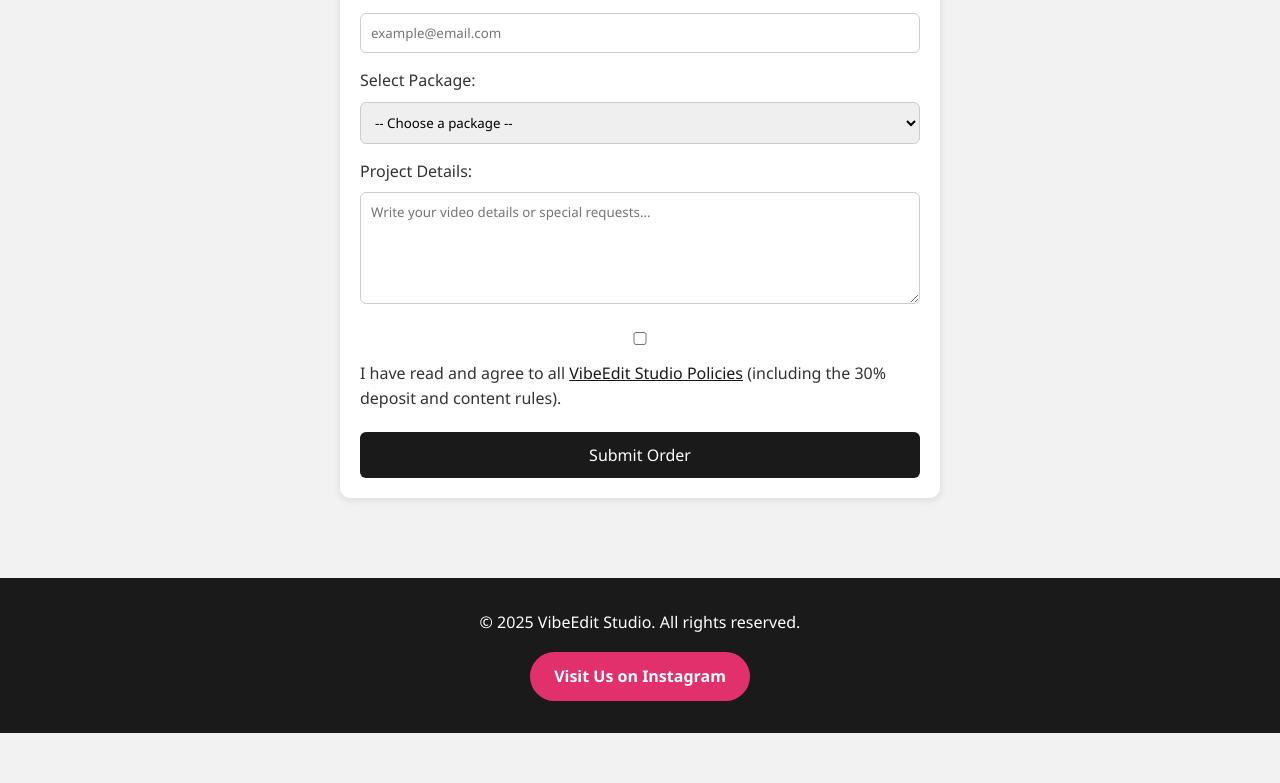
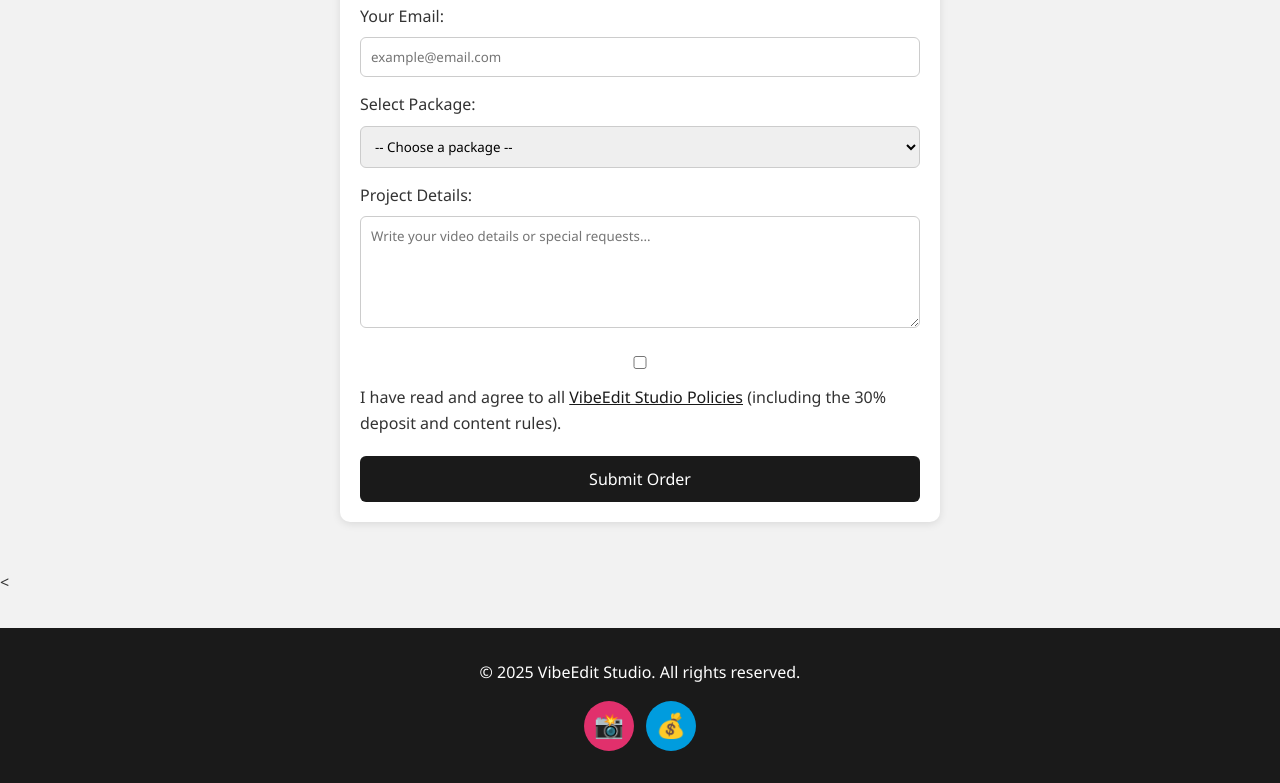
Before and after one commit to aakk3/VibeEditStudio, a plain HTML site: page index.html in a window 1280 px wide. Shown: the part 1721-2504 px from the top of the page. Before the commit the page ends 2454 px from the top, so only its background shows below. Drawn offline with Linux system fonts and the light colour scheme.

Commit message:
Restore original index.html content
Restored the original content of index.html after it was altered.

```diff
--- a/index.html
+++ b/index.html
@@ -58,7 +58,7 @@
     <div class="card"><h3>Standard</h3><p>Full YouTube video (5–10 min), 2 revisions<br>$5 per video</p></div>
     <div class="card"><h3>Premium</h3><p>Full service + thumbnails + captions + social cutdowns<br>$10 per video</p></div>
     <div class="card"><h3>Starter Plan</h3><p>5 edited videos per month<br><strong>$59.99 / month</strong></p></div>
-    <div class="card"><h3>Creator Plan</h3><p>10 edited videos per month<br><strong>$99.99 / month</strong></p></div>
+    <div class="card"><h3>Creator Plan</h3><p>10 edited videos per month + Thumbnails<br><strong>$99.99 / month</strong></p></div>
   </div>
 </section>
 
@@ -135,9 +135,23 @@ document.getElementById('orderForm').addEventListener('submit', function(e) {
 
 </section>
 
-<footer>
+<<footer>
   <p>&copy; 2025 VibeEdit Studio. All rights reserved.</p>
-  <a href="https://instagram.com/yourpage" class="insta-btn" target="_blank">Visit Us on Instagram</a>
+
+  <!-- Social / Pay Buttons -->
+  <div style="margin-top:1rem; display:flex; justify-content:center; gap:12px;">
+    <!-- Instagram Button -->
+    <a href="https://instagram.com/yourpage" target="_blank" rel="noopener"
+       style="display:flex; align-items:center; justify-content:center; width:50px; height:50px; background:#e1306c; border-radius:50%; color:white; font-size:24px; text-decoration:none; transition: transform 0.2s ease;">
+      <span style="font-family:Arial, sans-serif;">📸</span>
+    </a>
+
+    <!-- PayPal Button -->
+    <a href="https://www.paypal.com/paypalme/Vibeeditstudio123" target="_blank" rel="noopener"
+       style="display:flex; align-items:center; justify-content:center; width:50px; height:50px; background:#009cde; border-radius:50%; color:white; font-size:24px; text-decoration:none; transition: transform 0.2s ease;">
+      <span style="font-family:Arial, sans-serif;">💰</span>
+    </a>
+  </div>
 </footer>
 
 <script>
```
